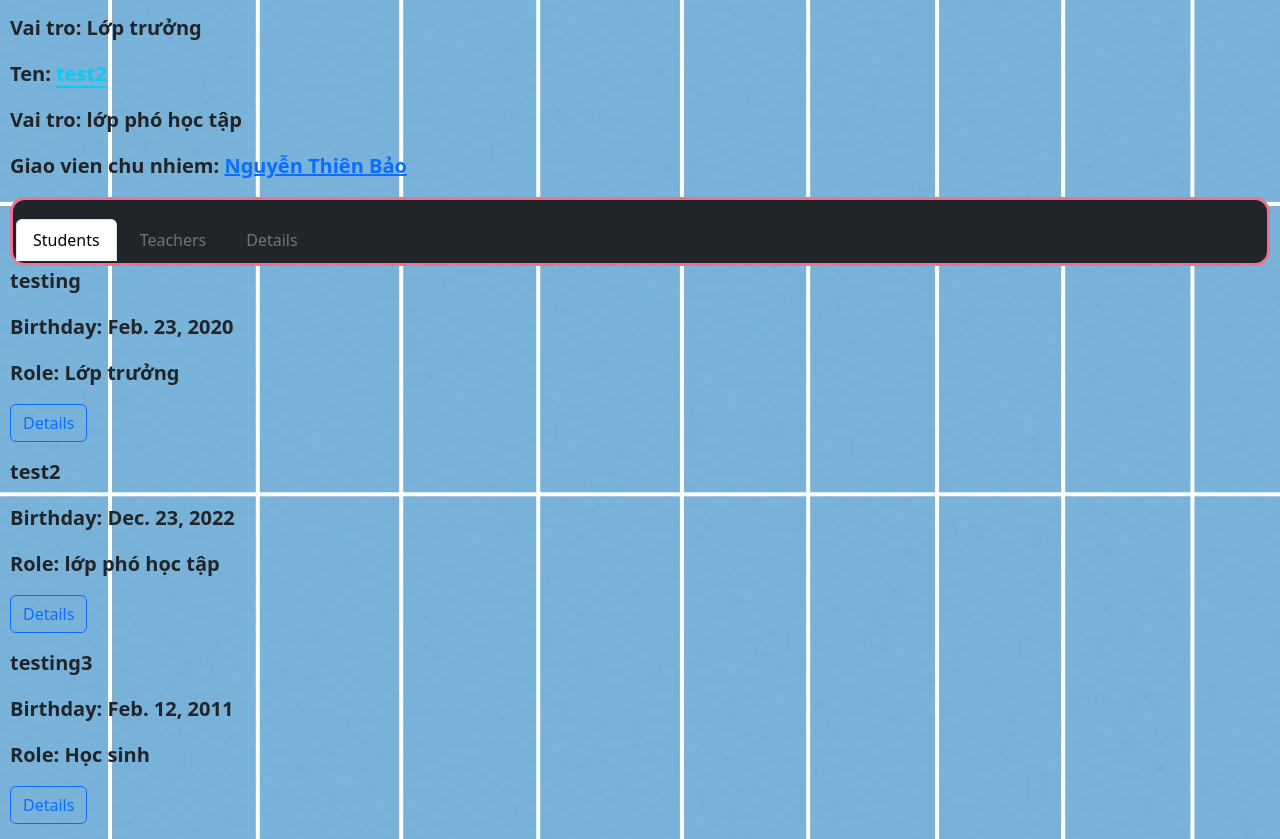
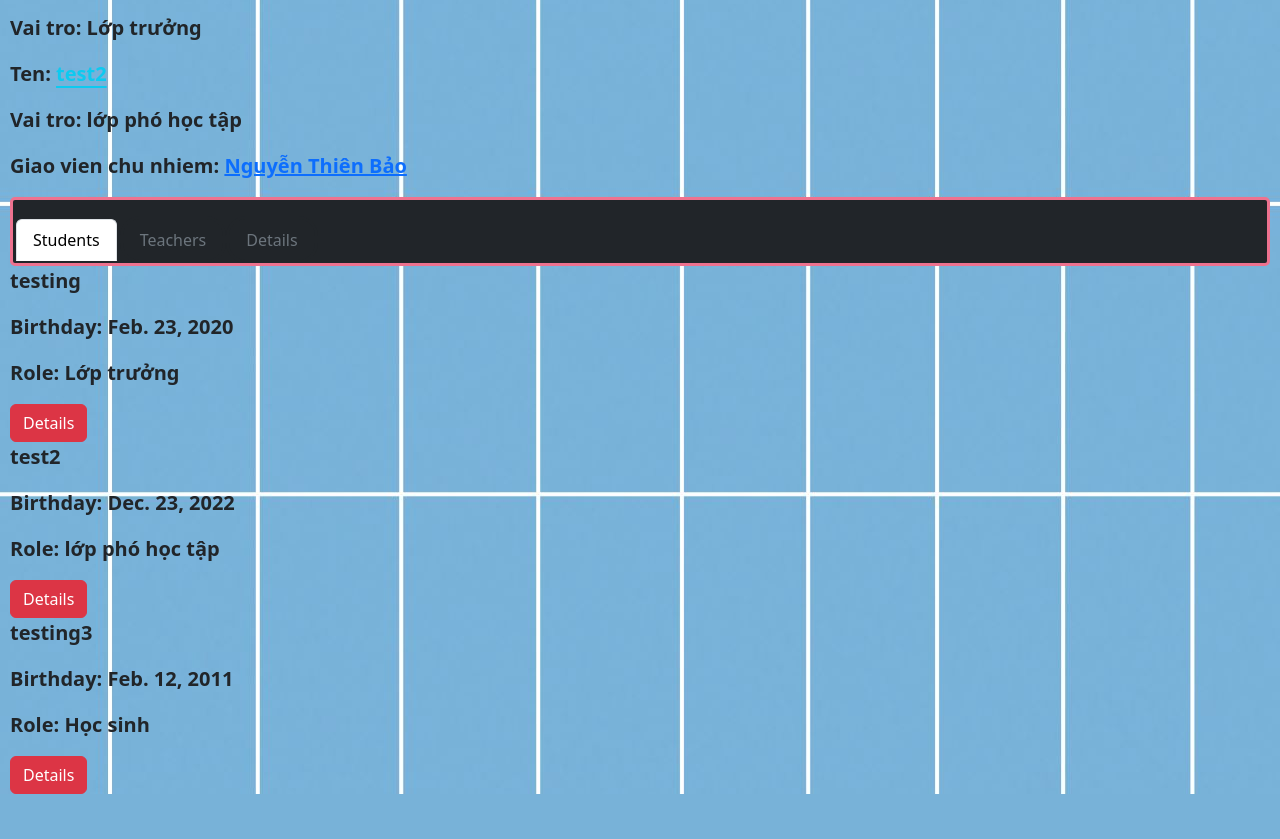
Before and after one commit to bao-123/Du_An_KHKT, a Django app: page /class/1 in a window 1280 px wide. Shown: the part 308-1147 px from the top of the page. After the commit the page ends 1102 px from the top, so only its background shows below. Run offline with Django 5.2, Linux system fonts and the light colour scheme; a user stored in the database is signed in; data comes from the database, SQL or seed files in the repository; both versions use the stored data as it was after the commit; some libraries are stand-ins or nearby versions.

Commit message:
Fixing github actions

```diff
--- a/Du_An/static/Du_An/css/profile.css
+++ b/Du_An/static/Du_An/css/profile.css
@@ -123,9 +123,9 @@ body
 
 .nav-classes
 {
+    border: solid rgb(238, 114, 143);
+    border-radius: 5px;
     margin-right: 10px;
-    border: solid rgb(238, 114, 143);
-    border-radius: 15px;
 }
 
 .otherInfo
@@ -163,6 +163,8 @@ body
 }
 
 
+
+
 /** for create student templates*/
 /*
 .display > form
--- a/Du_An/templates/Du_An/class_profile.html
+++ b/Du_An/templates/Du_An/class_profile.html
@@ -62,7 +62,7 @@
                         <p>{{ profile.student.full_name }}</p>
                         <p>Birthday: {{ profile.student.birthday }} </p>
                         <p>Role: {% get_role_name profile.role %} </p>
-                        <a href="{% url 'view_student' profile.student.id %}" class="btn btn-outline-primary">Details</a>
+                        <a href="{% url 'view_student' profile.student.id %}" class="btn btn-danger">Details</a>
                     </div>
                     {% empty %}
                     Chua co hoc sinh
--- a/Du_An/templates/Du_An/classes.html
+++ b/Du_An/templates/Du_An/classes.html
@@ -12,7 +12,7 @@
         <form id="classSearchBox">
             <label for="className" class="form-label">Tìm kiếm lớp</label>
             <input type="text" id="className" class="form-control mb-3" placeholder="Nhập tên lớp để tìm kiếm">
-            <button type="submit" class="btn btn-outline-primary">Tìm</button>
+            <button type="submit" class="btn btn-danger">Tìm</button>
         </form>
         {% for class in classes %}
         {% if class %}
@@ -37,7 +37,7 @@
                         {% endautoescape %}
                     {% endif %}
                 </p>
-                <a href="{% url 'view_class' class.class.id %}" class="btn btn-outline-primary">Details</a>
+                <a href="{% url 'view_class' class.class.id %}" class="btn btn-danger">Details</a>
             </div>
         {% endif %}
 
```
Also changed, not shown: .github/workflows/main.yml, Du_An/views.py (line endings or trailing spaces), db.sqlite3.
